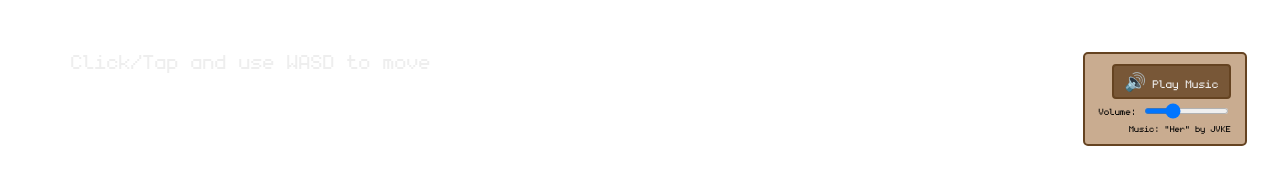
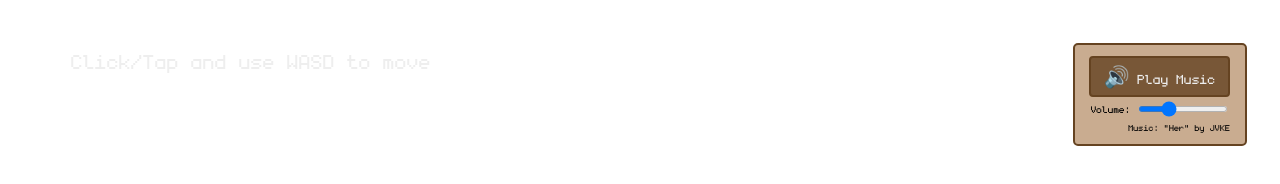
Before and after one commit to ItzGhozt/portfolio, a website built with Vite: page index.html in a window 1280 px wide. Both pictures are taken after a click on the button "🔇 Stop Music". Built offline with nearby package versions, Linux system fonts and the light colour scheme; what kaboom would draw is missing.

Commit message:
music bug 2

```diff
--- a/index.html
+++ b/index.html
@@ -77,25 +77,26 @@
         display: flex;
         flex-direction: column;
         align-items: flex-end;
-        gap: 0.35rem;
+        gap: 0.4rem;
         background-color: rgba(196, 164, 132, 0.9);
         border: 2px solid #654321;
         border-radius: 5px;
-        padding: 0.65rem 0.85rem;
+        padding: 0.7rem 0.9rem;
         z-index: 100;
       }
 
       .music-toggle {
         font-family: monogram, monospace;
-        font-size: 1.1rem;
+        font-size: 1.3rem;
         background-color: rgba(101, 67, 33, 0.8);
         border: 2px solid #654321;
         border-radius: 4px;
-        padding: 0.35rem 0.65rem;
+        padding: 0.4rem 0.8rem;
         color: rgb(238, 238, 238);
         cursor: pointer;
         user-select: none;
         transition: background-color 0.3s;
+        min-width: 120px;
       }
 
       .music-toggle:hover {
@@ -118,13 +119,13 @@
 
       .volume-label {
         font-family: monogram, monospace;
-        font-size: 0.9rem;
+        font-size: 0.95rem;
         color: rgb(0, 0, 0);
         user-select: none;
       }
 
       .volume-slider {
-        width: 85px;
+        width: 90px;
         height: 6px;
         cursor: pointer;
       }
--- a/src/main.js
+++ b/src/main.js
@@ -39,7 +39,7 @@ k.go("main");
 const musicToggle = document.getElementById("music-toggle");
 const volumeSlider = document.getElementById("volume-slider");
 
-// Music setup - auto-play on load
+// Start music immediately
 const music = k.play("bgMusic", {
   volume: 0.3,
   loop: true,
@@ -48,24 +48,27 @@ const music = k.play("bgMusic", {
 let isMusicPlaying = true;
 
 // Music toggle functionality
-if (musicToggle) {
 musicToggle.addEventListener("click", () => {
+  console.log("Button clicked! Current state:", isMusicPlaying); // Debug log
+
   if (isMusicPlaying) {
-      music.pause();
+    // Music is playing, so pause it
+    music.paused = true;
     musicToggle.textContent = "🔊 Play Music";
     isMusicPlaying = false;
+    console.log("Music paused");
   } else {
-      music.play();
+    // Music is paused, so play it
+    music.paused = false;
     musicToggle.textContent = "🔇 Stop Music";
     isMusicPlaying = true;
+    console.log("Music playing");
   }
 });
-}
 
 // Volume control
-if (volumeSlider) {
 volumeSlider.addEventListener("input", (e) => {
   const volume = e.target.value / 100;
   music.volume = volume;
+  console.log("Volume changed to:", volume);
 });
-}
```
Lines whose indentation alone changed are shown as unchanged.
